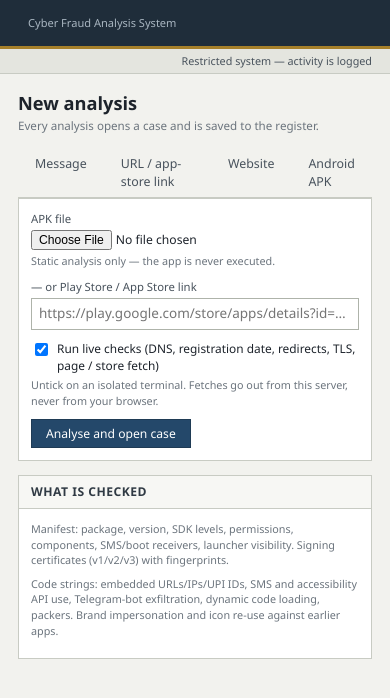
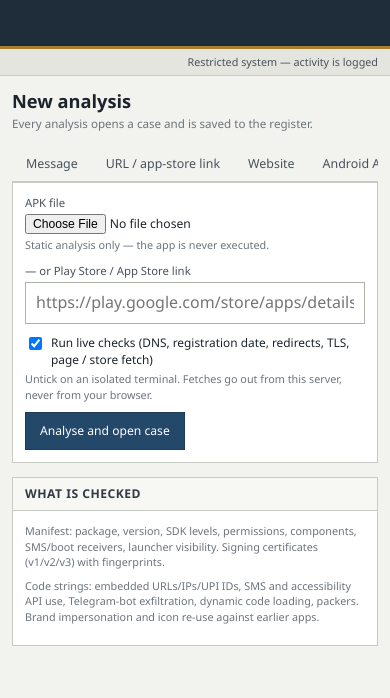
Before and after one commit to Sunil56224972/NIRIKSHAK, a Python web app: template app/templates/analyze.html in a window 390 px wide. Shown: the top 698 px of the page. Run offline with Jinja, Linux system fonts and the light colour scheme; the template is opened without the code that fills it, so the values that code supplies are empty.

Commit message:
Make NIRIKSHAK console and public portals responsive on mobile

```diff
--- a/app/static/style.css
+++ b/app/static/style.css
@@ -24,6 +24,7 @@
 
 * { box-sizing: border-box; }
 html { font-size: 13.5px; }
+html, body { overflow-x: clip; }
 body {
   margin: 0;
   background: var(--paper);
@@ -69,7 +70,7 @@ hr { border: 0; border-top: 1px solid var(--rule-2); margin: 14px 0; }
 .strip {
   background: #e4e5df; border-bottom: 1px solid var(--rule); font-size: .8rem; color: var(--ink-2);
 }
-.strip-in { max-width: 1320px; margin: 0 auto; padding: 4px 18px; display: flex; justify-content: space-between; }
+.strip-in { max-width: 1320px; margin: 0 auto; padding: 4px 18px; display: flex; justify-content: space-between; flex-wrap: wrap; gap: 2px 12px; }
 
 /* ---- layout --------------------------------------------------------------- */
 main { max-width: 1320px; margin: 0 auto; padding: 16px 18px 40px; }
@@ -77,17 +78,18 @@ main { max-width: 1320px; margin: 0 auto; padding: 16px 18px 40px; }
 .pagehead .sub { color: var(--ink-3); font-size: .86rem; }
 .cols { display: grid; grid-template-columns: minmax(0, 1fr) 360px; gap: 14px; align-items: start; }
 .cols-2 { display: grid; grid-template-columns: 1fr 1fr; gap: 14px; align-items: start; }
+.cols > *, .cols-2 > *, .stack, .panel { min-width: 0; }
 .stack > * + * { margin-top: 14px; }
 
 .panel { background: var(--panel); border: 1px solid var(--rule); }
 .panel > header {
-  display: flex; justify-content: space-between; align-items: center;
+  display: flex; justify-content: space-between; align-items: center; flex-wrap: wrap; gap: 4px 10px;
   padding: 7px 12px; border-bottom: 1px solid var(--rule); background: #f7f7f4;
 }
 .panel > header h2 { font-size: .9rem; text-transform: uppercase; letter-spacing: .04em; color: #303a44; }
 .panel > header .aside { font-size: .8rem; color: var(--ink-3); }
-.panel .body { padding: 12px; }
-.panel .body.tight { padding: 0; }
+.panel .body { padding: 12px; overflow-x: auto; -webkit-overflow-scrolling: touch; }
+.panel .body.tight { padding: 0; overflow-x: auto; -webkit-overflow-scrolling: touch; }
 
 /* ---- counters ----------------------------------------------------------- */
 .counters { display: grid; grid-template-columns: repeat(6, 1fr); border: 1px solid var(--rule); background: var(--panel); margin-bottom: 14px; }
@@ -169,7 +171,7 @@ input[type=text], input[type=password], input[type=url], input[type=search], sel
 }
 textarea { font-family: var(--mono); font-size: .92rem; resize: vertical; min-height: 170px; }
 input:focus, select:focus, textarea:focus { outline: 2px solid #9fb9d1; outline-offset: -1px; border-color: #6d8aa5; }
-input[type=file] { font: inherit; font-size: .9rem; }
+input[type=file] { font: inherit; font-size: .9rem; max-width: 100%; width: 100%; }
 .field { margin-bottom: 10px; }
 .row { display: flex; gap: 10px; }
 .row > .field { flex: 1; }
@@ -207,7 +209,7 @@ form.inline { display: inline; margin: 0; }
 .note.ok { border-color: #b9d3b2; background: var(--low-bg); color: #24502a; }
 .note.info { border-color: #c6d3de; background: #eef3f7; color: #24425c; }
 
-.pager { display: flex; gap: 4px; padding: 8px 12px; font-size: .86rem; align-items: center; }
+.pager { display: flex; gap: 4px; padding: 8px 12px; font-size: .86rem; align-items: center; flex-wrap: wrap; }
 .pager a, .pager span { padding: 1px 8px; border: 1px solid var(--rule); background: #fff; }
 .pager span.cur { background: var(--head); color: #fff; border-color: var(--head); }
 
@@ -279,8 +281,76 @@ svg.linkchart a:hover .lc-node { stroke: var(--head); stroke-width: 1.5; }
 
 @media (max-width: 1050px) {
   .cols, .cols-2 { grid-template-columns: 1fr; }
-  .counters { grid-template-columns: repeat(3, 1fr); }
-  .mast nav { overflow-x: auto; }
+  .counters { grid-template-columns: repeat(3, 1fr); gap: 1px; background: var(--rule-2); }
+  .counters a, .counters div.c { background: var(--panel); border-right: 0; }
+  .mast-in { height: auto; min-height: 46px; flex-wrap: wrap; gap: 0 14px; padding: 0 14px; }
+  .brand { padding: 10px 0; }
+  .who { margin-left: auto; padding: 8px 0; }
+  .mast nav {
+    order: 3; flex: 1 0 100%; overflow-x: auto; -webkit-overflow-scrolling: touch; scrollbar-width: none;
+    border-top: 1px solid rgba(255, 255, 255, 0.12); margin: 0 -14px; padding: 0 10px;
+  }
+  .mast nav::-webkit-scrollbar { display: none; }
+  .mast nav a { white-space: nowrap; flex-shrink: 0; padding: 10px 10px 8px; }
+}
+
+@media (max-width: 768px) {
+  main { padding: 12px 12px 32px; }
+  .strip-in { padding: 5px 12px; }
+  .pagehead { flex-direction: column; align-items: stretch; gap: 10px; }
+  .pagehead .actions { width: 100%; }
+  .trunc { max-width: 220px; }
+  .tabs { overflow-x: auto; -webkit-overflow-scrolling: touch; scrollbar-width: none; }
+  .tabs::-webkit-scrollbar { display: none; }
+  .tabs a { white-space: nowrap; flex-shrink: 0; padding: 9px 13px; }
+  .filters { flex-direction: column; align-items: stretch; gap: 8px; padding: 10px; }
+  .filters .field { width: 100%; }
+  .filters input[type=search], .filters select { width: 100%; }
+  .filters .field:last-child { display: flex; gap: 8px; }
+  .filters .field:last-child .btn { flex: 1; text-align: center; }
+  .feedrow { flex-wrap: wrap; gap: 6px; }
+}
+
+@media (max-width: 640px) {
+  .brand span { display: none; }
+  .who { font-size: .8rem; gap: 8px; max-width: 65%; }
+  .who a { overflow: hidden; text-overflow: ellipsis; }
+  .counters { grid-template-columns: repeat(2, 1fr); }
+  .counters a, .counters div.c { padding: 10px 12px; }
+  .counters .n { font-size: 1.4rem; }
+  .verdict { grid-template-columns: 1fr; }
+  .verdict .score {
+    display: flex; flex-wrap: wrap; align-items: center; justify-content: space-between;
+    gap: 6px 12px; border-right: 0; border-bottom: 1px solid var(--rule); text-align: left; padding: 12px;
+  }
+  .verdict .score .big { font-size: 1.9rem; }
+  .verdict .score progress.meter { flex: 1 0 100%; margin-top: 4px; }
+  .verdict .meta { padding: 12px; }
+  .facts { flex-direction: column; gap: 4px; }
+  .row { flex-direction: column; gap: 0; }
+  input[type=text], input[type=password], input[type=url], input[type=search], select, textarea { font-size: 16px; padding: 8px 10px; }
+  textarea { min-height: 140px; }
+  .btn { padding: 8px 14px; min-height: 38px; }
+  .btn.small { padding: 4px 10px; min-height: 30px; font-size: .82rem; }
+  .actions { gap: 6px; }
+  .gate { margin: 20px auto; }
+  .gate .panel .body { padding: 14px; }
+  .warnbox { padding: 12px; }
+  svg.linkchart { min-width: 560px; }
+  .ind, .ind tbody { display: block; width: 100%; }
+  .ind tr {
+    display: grid; grid-template-columns: 44px minmax(0, 1fr);
+    border-bottom: 1px solid var(--rule-2); padding: 8px 10px; column-gap: 8px;
+  }
+  .ind td { display: block; border-bottom: 0; padding: 0; }
+  .ind td.w { width: auto; text-align: left; grid-row: 1 / span 2; padding-top: 1px; }
+  .ind td.g { width: auto; grid-column: 2; margin-top: 4px; }
+  table.kv:not(.compact), table.kv:not(.compact) tbody { display: block; width: 100%; }
+  table.kv:not(.compact) tr { display: block; padding: 6px 0; }
+  table.kv:not(.compact) tr + tr { border-top: 1px dotted var(--rule-2); }
+  table.kv:not(.compact) th, table.kv:not(.compact) td { display: block; width: 100%; padding: 0; border-top: 0; }
+  table.kv:not(.compact) th { font-size: .78rem; text-transform: uppercase; letter-spacing: .03em; color: var(--ink-3); margin-bottom: 2px; }
+  footer.foot { padding: 10px 12px 24px; }
 }
 @media print {
   .mast, .strip, .actions, .no-print, form { display: none !important; }
--- a/app/templates/config_error.html
+++ b/app/templates/config_error.html
@@ -1,5 +1,5 @@
 <!doctype html>
-<html lang="en"><head><meta charset="utf-8"><title>Configuration required</title><link rel="stylesheet" href="/static/style.css"></head>
+<html lang="en"><head><meta charset="utf-8"><meta name="viewport" content="width=device-width, initial-scale=1"><title>Configuration required</title><link rel="stylesheet" href="/static/style.css"></head>
 <body>
 <div class="mast"><div class="mast-in"><span class="brand"><b>NIRIKSHAK</b><span>Cyber Fraud Analysis System</span></span></div></div>
 <main>
--- a/app/templates/dashboard.html
+++ b/app/templates/dashboard.html
@@ -88,7 +88,7 @@
     <section class="panel">
       <header><h2>Records</h2></header>
       <div class="body">
-        <table class="kv">
+        <table class="kv compact">
           <tr><th>Messages</th><td>{{ stats.by_kind.message or 0 }}</td></tr>
           <tr><th>URLs</th><td>{{ stats.by_kind.url or 0 }}</td></tr>
           <tr><th>Websites</th><td>{{ stats.by_kind.website or 0 }}</td></tr>
```
